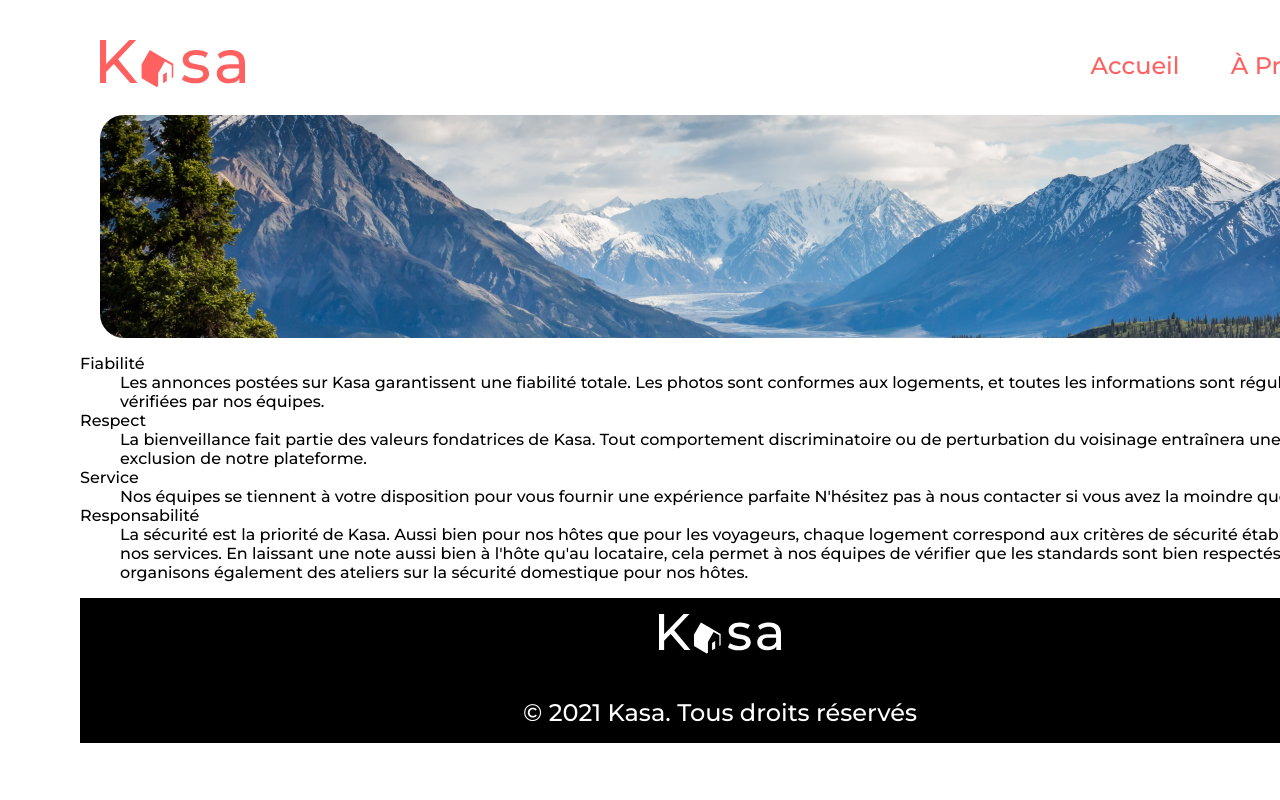
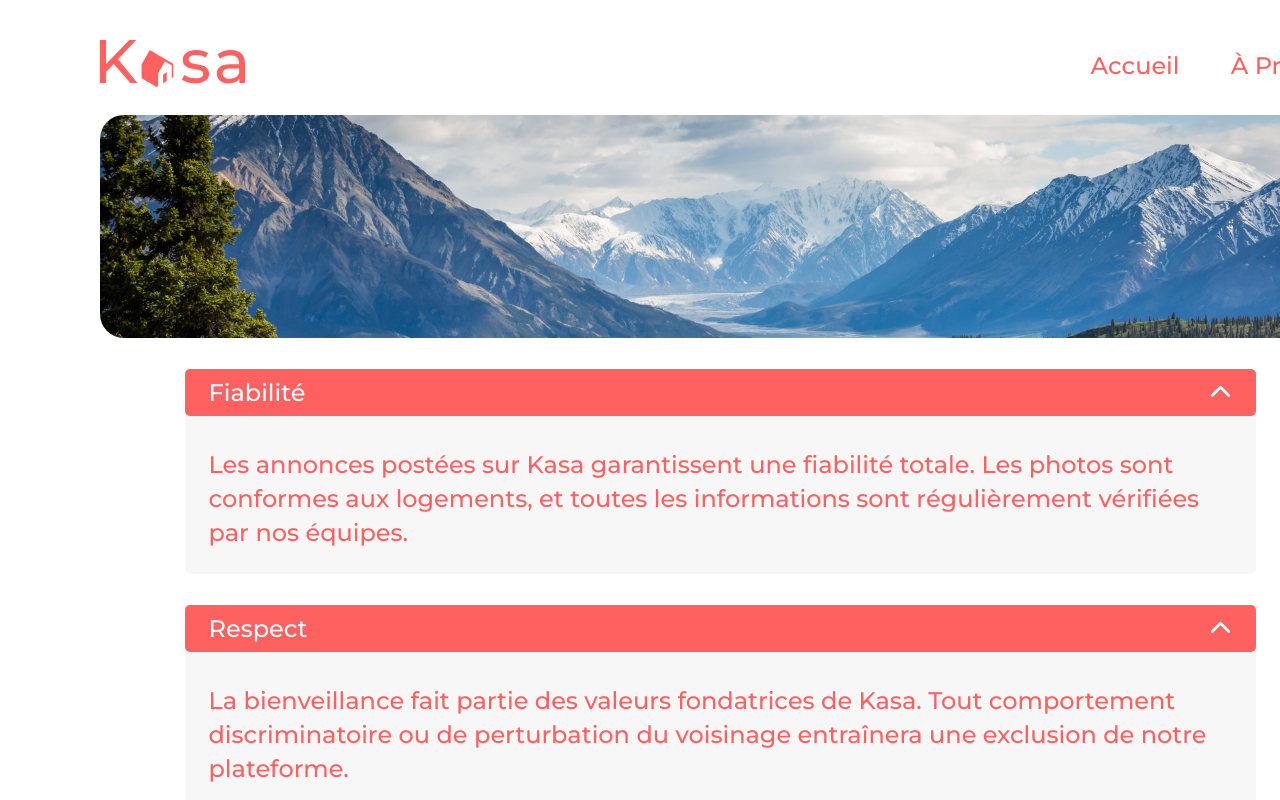
Before and after one commit to GuillaumeBZD/Projet-7, a React (Create React App) app: page /Apropos in a window 1280 px wide. Shown: the top 800 px of the page. Built offline with nearby package versions, Linux system fonts and the light colour scheme.

Commit message:
Projet 7 V0.7
Ajout de la page A propos avec le drop down (pas encore fonctionnel)

```diff
--- a/public/index.html
+++ b/public/index.html
@@ -14,7 +14,7 @@
       href="https://fonts.googleapis.com/css2?family=Montserrat:wght@300;400;500;700&amp;display=swap"
       rel="stylesheet"
     />
-
+    <script src="https://kit.fontawesome.com/f09eba901c.js" crossorigin="anonymous"></script>
     <link rel="manifest" href="%PUBLIC_URL%/manifest.json" />
     <title>Kasa</title>
   </head>
--- a/src/components/dropdown/dropdown.jsx
+++ b/src/components/dropdown/dropdown.jsx
@@ -10,6 +10,7 @@ function Dropdown() {
           <>
             <dt key={item.id} className="apropos_liste--titre">
               {item.title}
+              <i class="fa-solid fa-chevron-up"></i>
             </dt>
             <dd className="apropos_liste--paragraphe">{item.description}</dd>
           </>
--- a/src/components/dropdown/dropdown.scss
+++ b/src/components/dropdown/dropdown.scss
@@ -1 +1,50 @@
 @import "../../style/style.scss";
+
+.dispo_apropos {
+  display: flex;
+  flex-flow: column wrap;
+  justify-content: center;
+  align-items: flex-start;
+  max-width: 1240px;
+  margin-top: 31px;
+}
+
+.apropos_liste--titre {
+  display: flex;
+  justify-content: space-between;
+  align-items: center;
+  background-color: $primary;
+  color: white;
+  max-width: 1023px;
+  width: 100%;
+  height: 47px;
+  font-size: 24px;
+  font-weight: 500;
+  line-height: 34px;
+  letter-spacing: 0em;
+  padding: 0 1.5rem;
+  border-radius: 5px;
+}
+
+.apropos_liste--paragraphe {
+  margin: 0;
+  background-color: $background;
+  color: $primary;
+  width: 100%;
+  max-width: 1023px;
+  font-size: 24px;
+  font-weight: 500;
+  line-height: 34px;
+  letter-spacing: 0em;
+  padding: 1.5rem;
+  padding-top: 2rem;
+  border-radius: 0 0 5px 5px;
+  margin-bottom: 31px;
+}
+
+.apropos_liste--titre i {
+  display: flex;
+  align-items: center;
+  justify-content: center;
+  font-size: 22px;
+}
```
